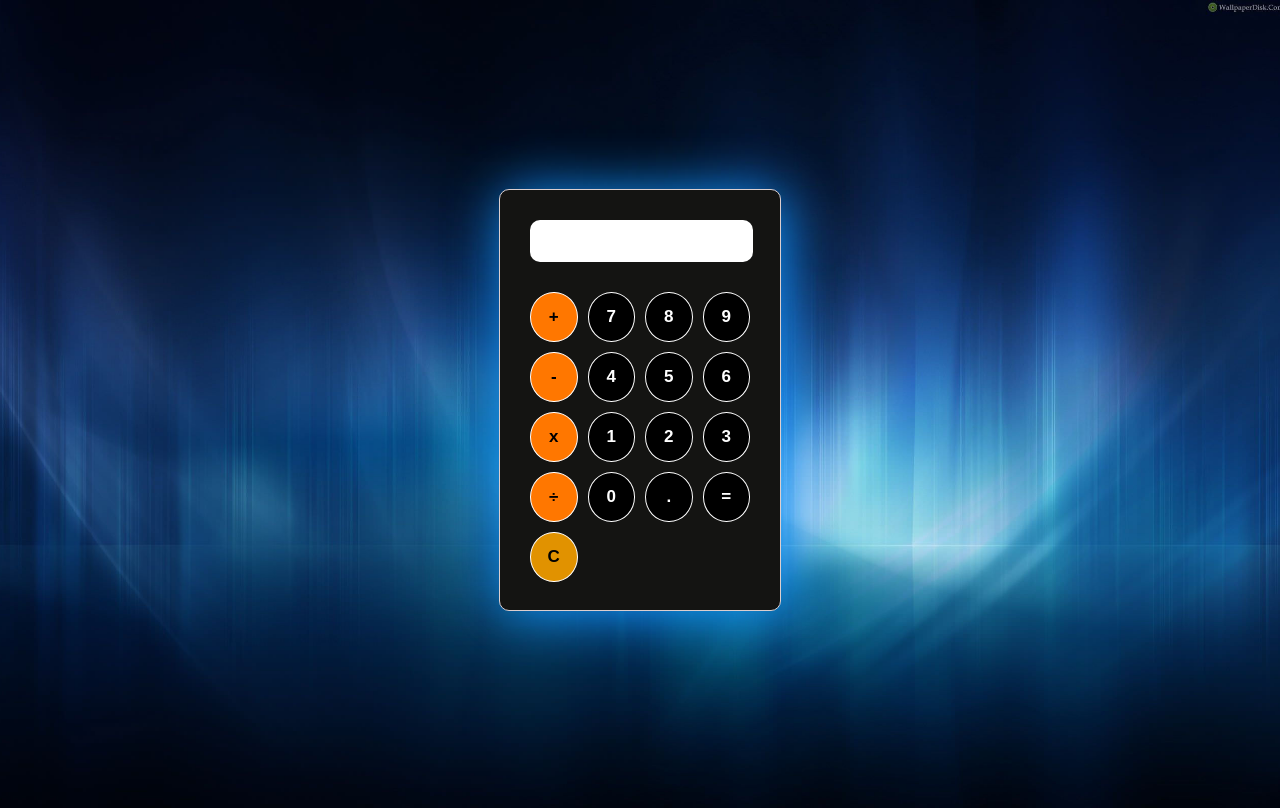
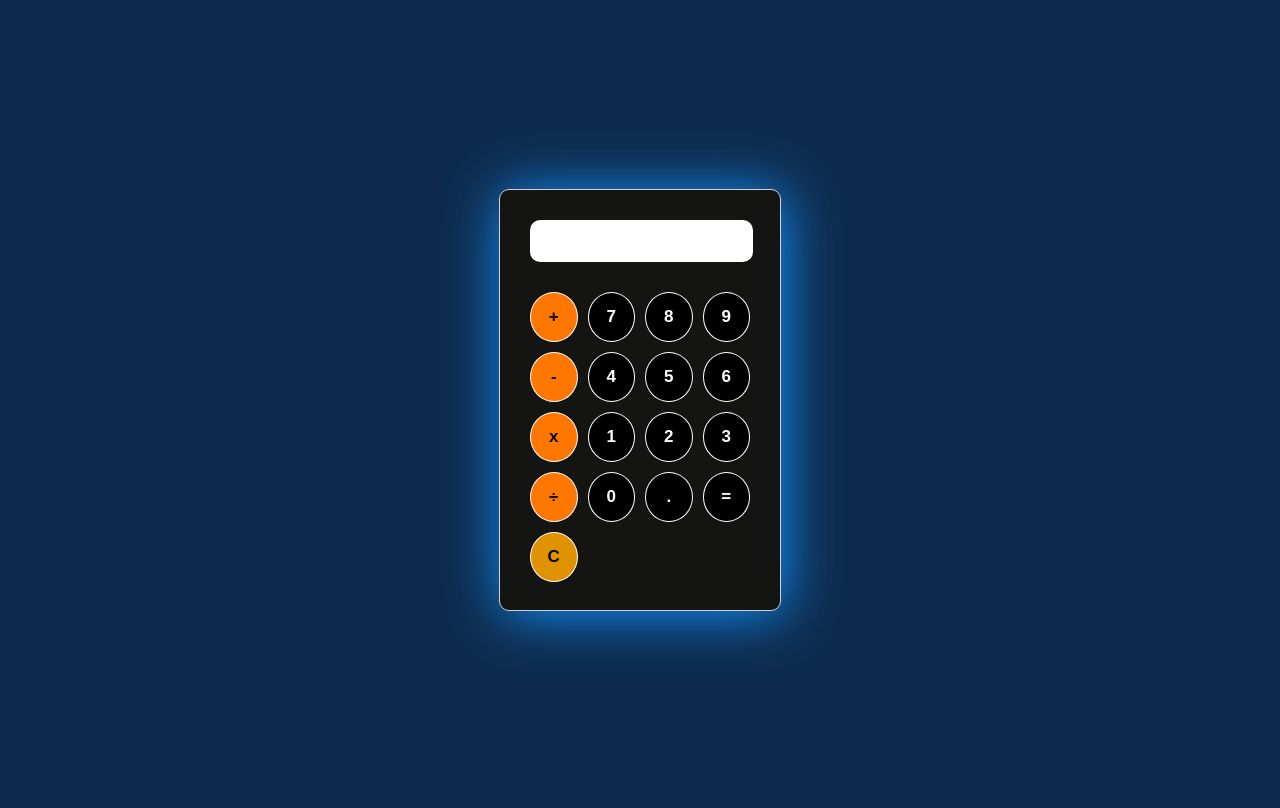
Before and after one commit to ryuuufynnn/calculator-with-twist, a plain HTML site: page index.html in a window 1280 px wide. Drawn offline with Linux system fonts and the light colour scheme.

Commit message:
modify some css code

```diff
--- a/calculator.css
+++ b/calculator.css
@@ -4,7 +4,7 @@ body {
     align-items: center;
     justify-content: center;
     height: 100vh;
-    background-image: url(bgWeb.jpg);
+    background-color: rgb(14, 43, 77);
     background-position: center;
     background-size: cover;
 }
--- a/form.css
+++ b/form.css
@@ -35,6 +35,7 @@ body {
     padding: 30px;
     margin-top: 40px;
     height: 400px;
+    filter: drop-shadow(3px 3px 28px rgb(17, 148, 255));
     transition: transform .3s;
 }
 
```
